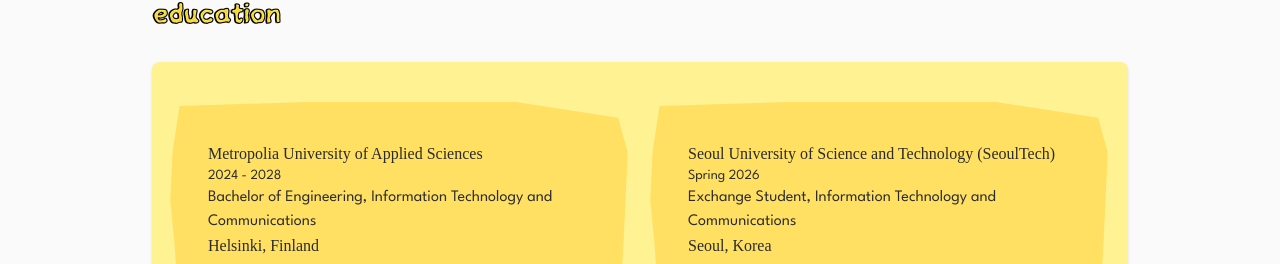
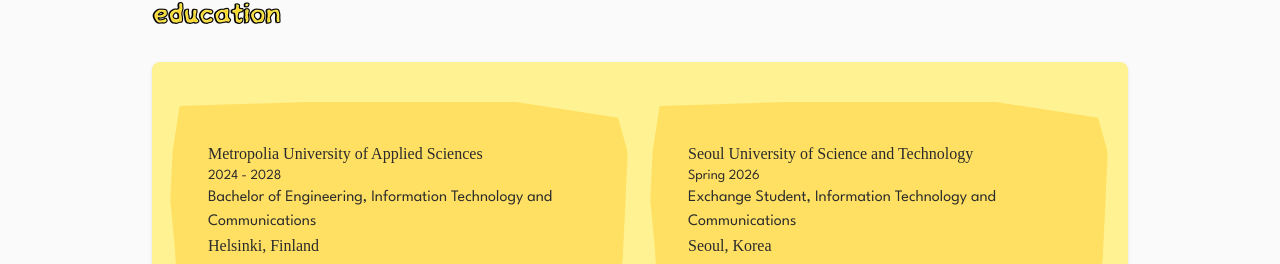
Before and after one commit to mehiis/portfolio-website, a React (Vite) app: page / in a window 1280 px wide. Shown: the part 1170-1434 px from the top of the page. Built offline with nearby package versions, Linux system fonts and the light colour scheme; a web font is replaced by a local one.

Commit message:
update education component

```diff
--- a/src/components/homepage/Education.tsx
+++ b/src/components/homepage/Education.tsx
@@ -13,7 +13,7 @@ const education = [
     },
     {
         degree: "Exchange Student, Information Technology and Communications",
-        institution: "Seoul University of Science and Technology (SeoulTech)",
+        institution: "Seoul University of Science and Technology",
         location: "Seoul, Korea",
         time: "Spring 2026",
         website: "https://www.seoultech.ac.kr/"
@@ -22,11 +22,11 @@ const education = [
 
 const Education = () => {
   return (
-        <div className="max-w-[1440px] min-w-[360px] mx-auto p-2 md:px-30">
+        <div className="max-w-360 min-w-90 mx-auto p-2 md:px-30">
             <CustomH2Title sourceSm={h2sm} sourceLg={h2lg} alt="Education" />
             <div className='p-4 m-4'>
 
-                <ul className="bg-[var(--primary-color)] w-full rounded-lg grid grid-cols-1 md:grid-cols-2 gap-4 px-4 py-10 shadow-sm">
+                <ul className="bg-(--primary-color) w-full rounded-lg grid grid-cols-1 md:grid-cols-2 gap-4 px-4 py-10 shadow-sm">
 
                     {[...education].map((edu, index) => (
                         <li key={index}>
@@ -35,7 +35,7 @@ const Education = () => {
                             target="_blank"
                             className="hover:scale-102 transition-transform duration-300"
                           >
-                              <div className="bg-[var(--secondary-color)] max-w-[730px] clip-path-custom p-10 rounded-lg h-full flex flex-col justify-between duration-300 hover:scale-102">
+                              <div className="bg-(--secondary-color) max-w-[730px] clip-path-custom p-10 rounded-lg h-full flex flex-col justify-between duration-300 hover:scale-102">
                                   <div className="flex 2xl:flex-row flex-col 2xl:items-top 2xl:gap-2">
                                       <h3 className="text-md 2xl:text-lg font-[LeagueSpartanBold]">{edu.institution}</h3>
                                       <p className="text-sm font-[LeagueSpartanRegular]">{edu.time}</p>
```
